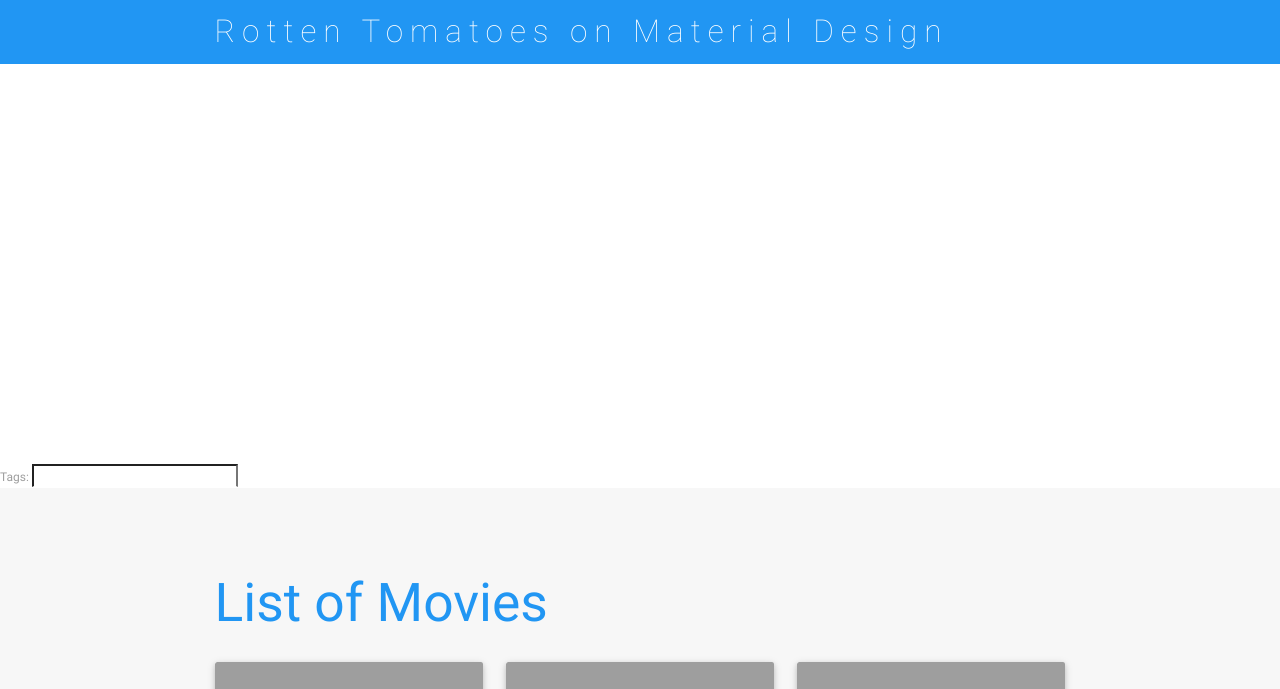
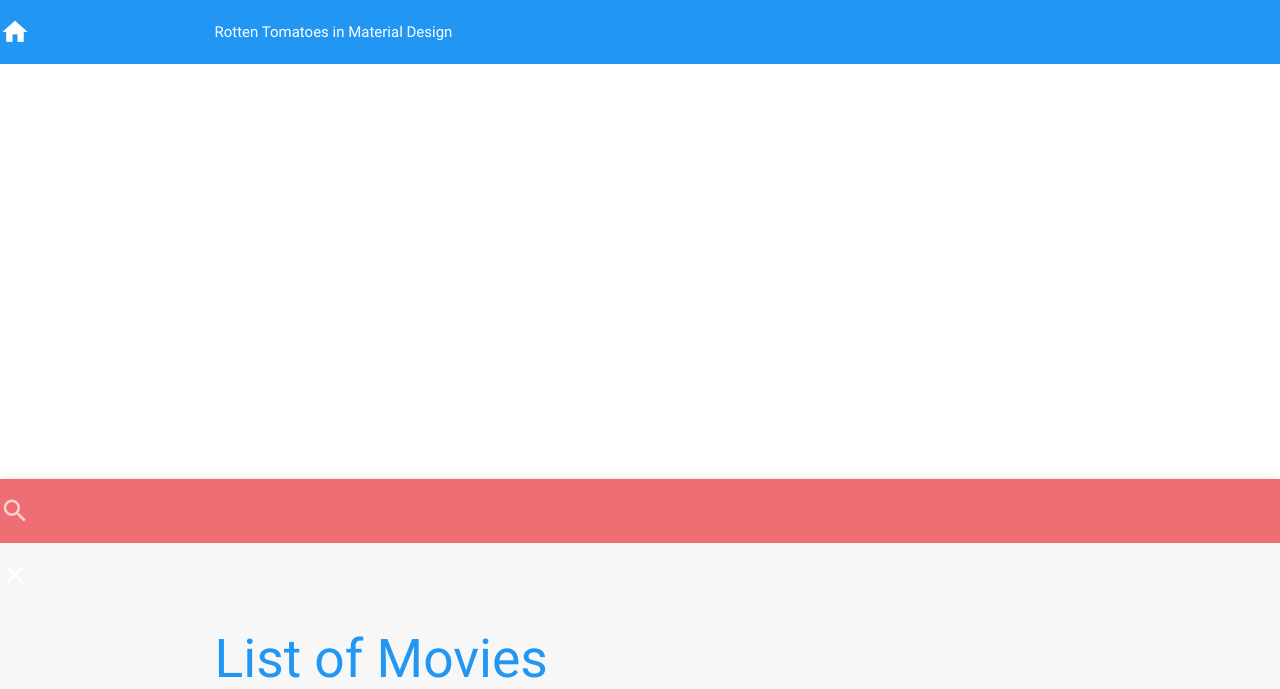
Before and after one commit to rkgudboy/rotten_tomatoes, a Django app: page / in a window 1280 px wide. Shown: the top 689 px of the page. Run offline with Django 3.2, Linux system fonts and the light colour scheme; some libraries are stand-ins or nearby versions; grey boxes are pictures that could not be loaded.

Commit message:
Updated Navbar
Updated the Navbar to display home icon and the Link to open more
details on Home page along with a search bar

```diff
--- a/starter/templates/starter/base.html
+++ b/starter/templates/starter/base.html
@@ -25,11 +25,11 @@
 
   <body>
 <!--Navigation-->
- <div class="navbar-fixed">
+<div class="navbar-fixed">
     <nav id="nav_f" class="default_color" role="navigation">
-        <div class="container">
-            <div class="nav-wrapper"><a id="logo-container" href="#top" class="brand-logo">Rotten Tomatoes on Material Design</a>
-            <a href="#" data-activates="nav-mobile" class="button-collapse"><i class="mdi-navigation-menu"></i></a>
+        <div class="nav-wrapper">
+            <a href="#"><i class="brand-logo large mdi-action-home"></i>
+            <div class="container"><a id="logo-container" href="#top" class="brand-text">Rotten Tomatoes in Material Design</a>
             </div>
         </div>
     </nav>
@@ -38,8 +38,17 @@
     <div class="parallax"><img src="{% static "img/Rotten-Tomatoes.jpg" %}"></div>
 </div>
 <div >
-  <label for="tags">Tags: </label>
-  <input id="tags">
+<nav>
+    <div class="nav-wrapper">
+      <form>
+        <div class="input-field">
+          <input id="tags" type="search" required>
+          <label for="search"><i class="mdi-action-search"></i></label>
+          <i class="mdi-navigation-close"></i>
+        </div>
+      </form>
+    </div>
+</nav>
 </div>
 <div class="section scrollspy" id="work">
     <div class="container">
@@ -53,7 +62,7 @@
                     </div>
                     <div class="card-content">
                         <span class="card-title activator grey-text text-darken-4">{{ movie.title }}<i class="mdi-navigation-more-vert right"></i></span>
-                        <p><a href='/get/{{ movie.id }}/'>Runtime: {{ movie.runtime }} minutes</a></p>
+                        <p><a href='/get/{{ movie.id }}/'>More Details</a></p>
                     </div>
                     <div class="card-reveal">
                         <span class="card-title grey-text text-darken-4">Syopsis<i class="mdi-navigation-close right"></i></span>
--- a/starter/templates/starter/movie.html
+++ b/starter/templates/starter/movie.html
@@ -24,8 +24,9 @@
 
     <div class="navbar-fixed">
     <nav id="nav_f" class="default_color" role="navigation">
-        <div class="container">
-            <div class="nav-wrapper"><a id="logo-container" href="#top" class="brand-logo">Movie Details - {{ movie.title }}</a>
+        <div class="nav-wrapper">
+            <a href="../.."><i class="brand-logo large mdi-action-home"></i>
+            <div class="container"><a id="logo-container" href="#top" class="brand-text">Movie Details - {{ movie.title }}</a>
             </div>
         </div>
     </nav>
```
